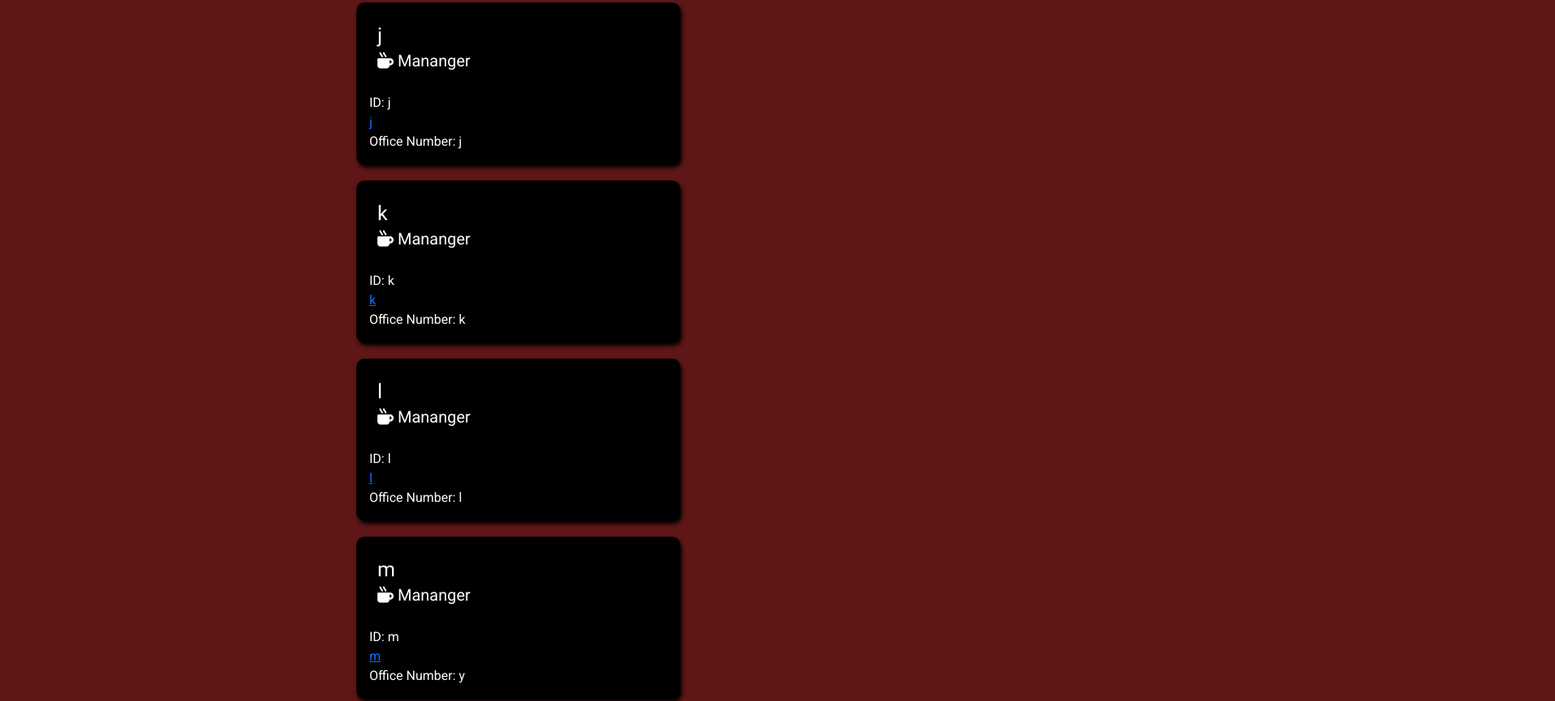
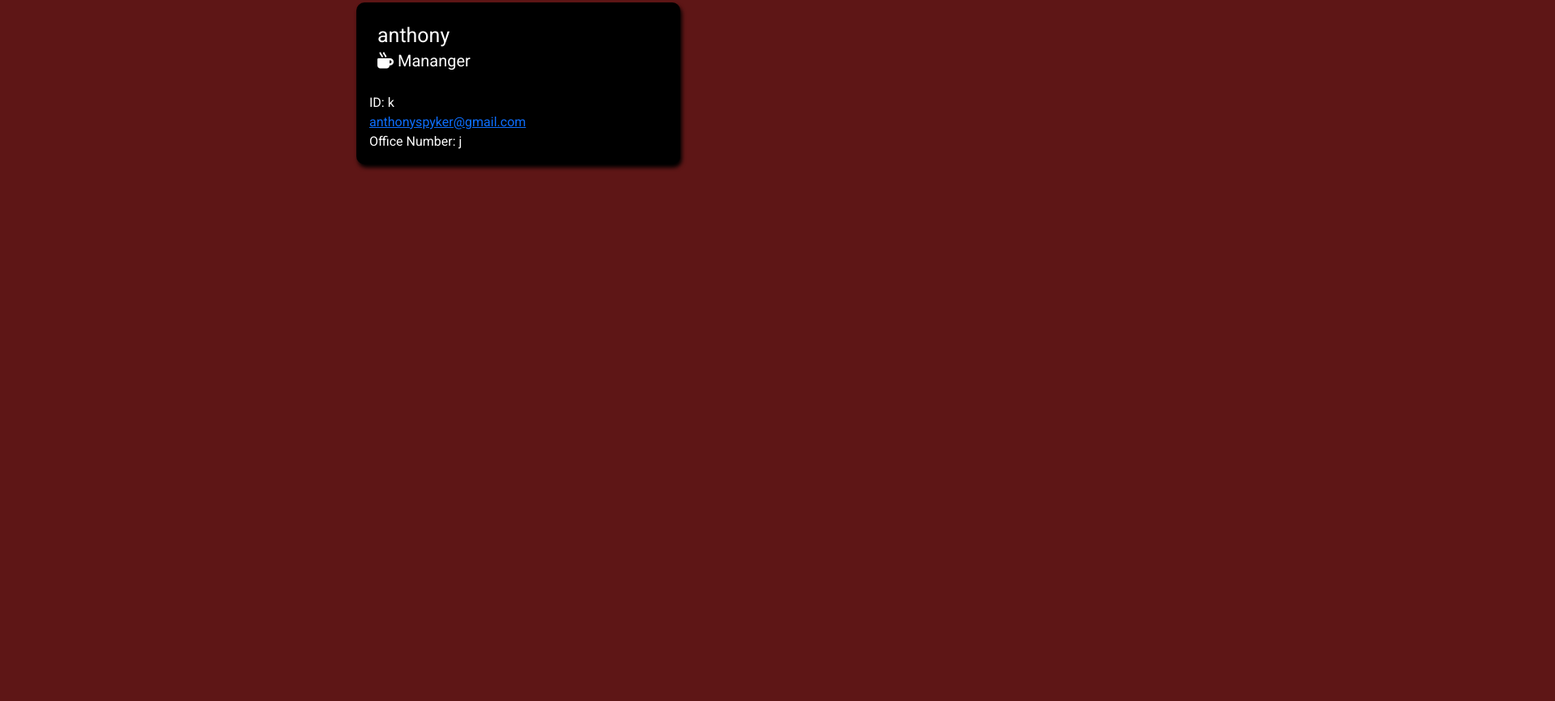
Before and after one commit to AnthonyRSpyker/Team_builder, a website: page index.html in a window 1280 px wide. Shown: the part 119-985 px from the top of the page at 81% size, 1920 px wide, since content can reach past the window. After the commit the page ends 800 px from the top, so only its background shows below. Drawn offline with nearby package versions, Linux system fonts and the light colour scheme.

Commit message:
email link

```diff
--- a/index.html
+++ b/index.html
@@ -14,52 +14,16 @@
     <h1>(Scroll down to see everyone)</h1>
         <div class="box">
         <div class="card-body">
-        <h5 class="card-title">j</h5>
-        <h6 class="card-subtitle mb-2"><i class="fas fa-mug-hot"></i> Mananger</h6><br>
-        <br>
-        <a> ID: j </a><br>
-        <a href="#" class="card-link">j</a><br>
-        <a> Office Number: j</a><br>
-        </div>
-        </div><div class="box">
-        <div class="card-body">
-        <h5 class="card-title">k</h5>
+        <h5 class="card-title">anthony</h5>
         <h6 class="card-subtitle mb-2"><i class="fas fa-mug-hot"></i> Mananger</h6><br>
         <br>
         <a> ID: k </a><br>
-        <a href="#" class="card-link">k</a><br>
-        <a> Office Number: k</a><br>
-        </div>
-        </div><div class="box">
-        <div class="card-body">
-        <h5 class="card-title">l</h5>
-        <h6 class="card-subtitle mb-2"><i class="fas fa-mug-hot"></i> Mananger</h6><br>
-        <br>
-        <a> ID: l </a><br>
-        <a href="#" class="card-link">l</a><br>
-        <a> Office Number: l</a><br>
-        </div>
-        </div><div class="box">
-        <div class="card-body">
-        <h5 class="card-title">m</h5>
-        <h6 class="card-subtitle mb-2"><i class="fas fa-mug-hot"></i> Mananger</h6><br>
-        <br>
-        <a> ID: m </a><br>
-        <a href="#" class="card-link">m</a><br>
-        <a> Office Number: y</a><br>
-        </div>
-        </div><div class="box">
-        <div class="card-body">
-        <h5 class="card-title">i</h5>
-        <h6 class="card-subtitle mb-2"><i class="fas fa-mug-hot"></i> Mananger</h6><br>
-        <br>
-        <a> ID: iIi </a><br>
-        <a href="#" class="card-link">i</a><br>
-        <a> Office Number: i</a><br>
+        <a href="anthonyspyker@gmail.com" class="card-link">anthonyspyker@gmail.com</a><br>
+        <a> Office Number: j</a><br>
         </div>
         </div>
-        undefined
-        undefined
+
+
     <script src="https://cdn.jsdelivr.net/npm/bootstrap@5.0.0-beta2/dist/js/bootstrap.bundle.min.js" integrity="sha384-b5kHyXgcpbZJO/tY9Ul7kGkf1S0CWuKcCD38l8YkeH8z8QjE0GmW1gYU5S9FOnJ0" crossorigin="anonymous"></script>
     <script src="dist/script.js"></script>
     </body>
--- a/index.js
+++ b/index.js
@@ -72,7 +72,7 @@ function manager(managers){
         <h6 class="card-subtitle mb-2"><i class="fas fa-mug-hot"></i> Mananger</h6><br>
         <br>
         <a> ID: ${managers[i].id} </a><br>
-        <a href="${managers[i].email}" class="card-link">${managers[i].email}</a><br>
+        <a href="mailto:${managers[i].email}" class="card-link">Send an Email</a><br>
         <a> Office Number: ${managers[i].officeNumber}</a><br>
         </div>
         </div>`
@@ -92,7 +92,7 @@ function engineer(engineers){
         <h6 class="card-subtitle mb-2"><i class="fas fa-mug-hot"></i> Engineer</h6><br>
         <br>
         <a> ID: ${engineers[i].id} </a><br>
-        <a href="#" class="card-link">${engineers[i].email}</a><br>
+        <a href="mailto:${engineers[i].email} class="card-link">Send an Email</a><br>
         <a href="https://github.com/${engineers[i].github}" class="card-link">${engineers[i].github}</a><br>
         </div>
         </div>`
@@ -109,7 +109,7 @@ function intern(interns){
         <h6 class="card-subtitle mb-2"><i class="fas fa-mug-hot"></i> Intern</h6><br>
         <br>
         <a> ID: ${interns[i].id} </a><br>
-        <a href="${interns[i].email}" class="card-link">${interns[i].email}</a><br>
+        <a href="mailto:${interns[i].email}" class="card-link">Send an Email</a><br>
         <a> School: ${interns[i].school} </a><br>
         </div>
         </div>`
```
